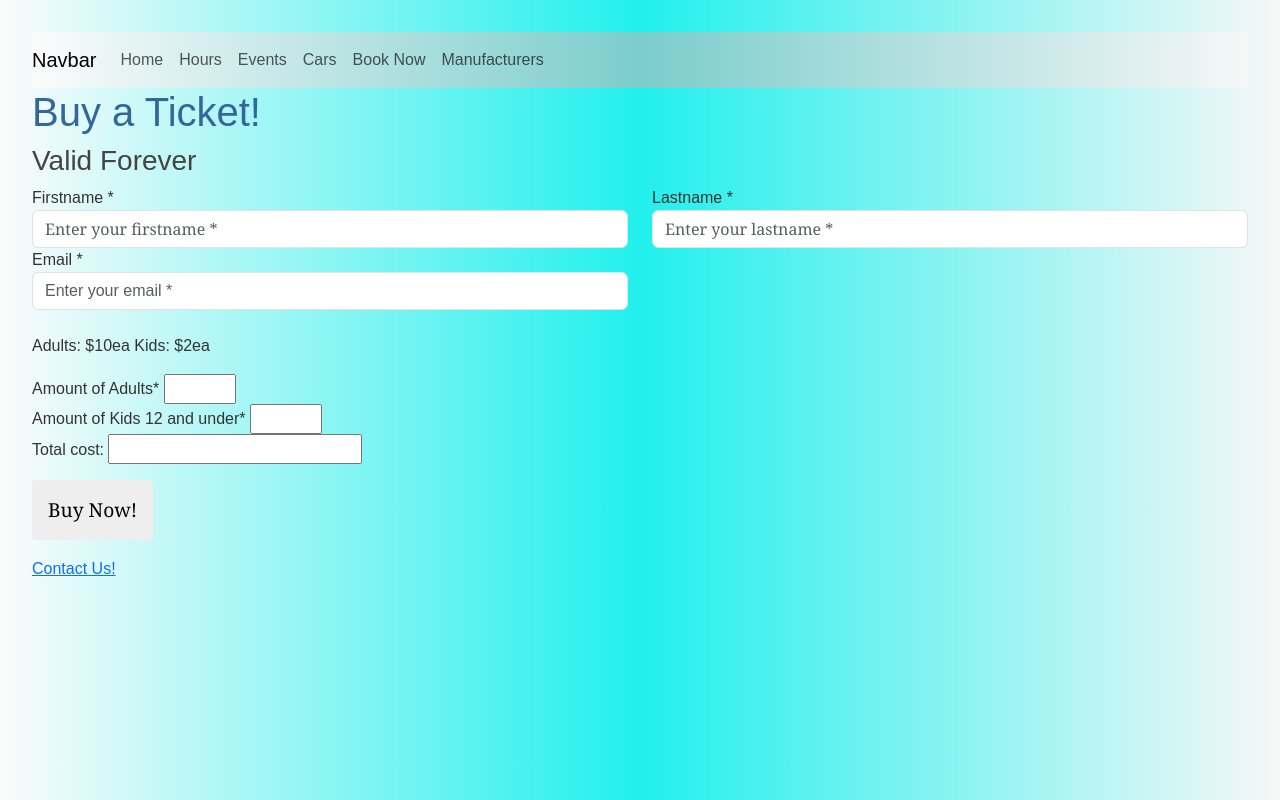
After one commit to beskro2/313-team-project, a Django app: page /ticket in a window 1280 px wide. The commit adds this page. Run offline with Django 4.2, Linux system fonts and the light colour scheme; some libraries are stand-ins or nearby versions.

Commit message:
buy tickects

```diff
--- a/radiator_springs/cars/templates/booking.html
+++ b/radiator_springs/cars/templates/booking.html
@@ -7,7 +7,7 @@
     {% load static %}
     {% bootstrap_javascript %}
 </head>
-<link rel="stylesheet" href="{% static 'css/bootstrap.min.css' %}">
+     <link rel="stylesheet" href="{% static 'css/bootstrap.min.css' %}">
 <body>
     <!--navbarcode -->
     <nav class="navbar navbar-expand-lg navbar-light bg-light">
@@ -19,7 +19,7 @@
         <div class="collapse navbar-collapse" id="navbarSupportedContent">
             <ul class="navbar-nav mr-auto">
                 <li class="nav-item active">
-                    <a class="nav-link" href="index.html">Home</a>
+                    <a class="nav-link" href="index">Home</a>
                 </li>
                 <li class="nav-item">
                     <a class="nav-link" href="hours">Hours</a>
--- a/radiator_springs/cars/templates/hours.html
+++ b/radiator_springs/cars/templates/hours.html
@@ -74,8 +74,8 @@
 {% endblock %}
 
 
+  <a href="ticket" style = 'font-size: 50px;'>Buy Tickets Now!</a>
 
-      <a class="link" href="contact_us">Contact Us!</a>
 
 </body>
 </html>
--- /dev/null
+++ b/radiator_springs/cars/templates/ticket.html
@@ -0,0 +1,135 @@
+<!DOCTYPE html>
+<html>
+<head>
+  <title>{% block title %}{% endblock %}</title>
+  {% load bootstrap5 %}
+  {% bootstrap_css %}
+  {% load static %}
+  {% bootstrap_javascript %}
+</head>
+<link rel = "stylesheet" href='{% static "css/cssIndex.css" %}'>
+<body>
+    <!--navbarcode -->
+    <nav class="navbar navbar-expand-lg navbar-light bg-light">
+        <a class="navbar-brand" href="#">Navbar</a>
+        <button class="navbar-toggler" type="button" data-toggle="collapse" data-target="#navbarSupportedContent" aria-controls="navbarSupportedContent" aria-expanded="false" aria-label="Toggle navigation">
+          <span class="navbar-toggler-icon"></span>
+        </button>
+
+        <div class="collapse navbar-collapse" id="navbarSupportedContent">
+          <ul class="navbar-nav mr-auto">
+            <li class="nav-item active">
+              <a class="nav-link" href="index">Home</a>
+            </li>
+            <li class="nav-item">
+              <a class="nav-link" href="hours">Hours</a>
+            </li>
+            <li class="nav-item">
+              <a class="nav-link" href="events">Events</a>
+            </li>
+            <li class="nav-item">
+              <a class="nav-link" href="car_page">Cars</a>
+            </li>
+            <li class="nav-item">
+              <a class="nav-link" href="booking">Book Now</a>
+            </li>
+            <li class="nav-item">
+              <a class="nav-link" href="manufacturer">Manufacturers</a>
+            </li>
+          </ul>
+        </div>
+      </nav>
+      <!--navbarcode end -->
+
+    </div>
+    <h1>Buy a Ticket!</h1>
+    <h3>Valid Forever</h3>
+    <div id="contact">
+        <form method="POST" action="{% url 'contact_us' %}">
+            {% csrf_token %}
+            <div class="messages"></div>
+
+            <div class="controls">
+
+                <div class="row">
+                    <div class="col-md-6">
+                        <div class="form-group">
+                            <label for="form_name">Firstname *</label>
+                            <input id="form_name" type="text" name="name" class="form-control" placeholder="Enter your firstname *" required="required" data-error="Firstname is required.">
+                            <div class="help-block with-errors"></div>
+                        </div>
+                    </div>
+                    <div class="col-md-6">
+                        <div class="form-group">
+                            <label for="form_lastname">Lastname *</label>
+                            <input id="form_lastname" type="text" name="surname" class="form-control" placeholder="Enter your lastname *" required="required" data-error="Lastname is required.">
+                            <div class="help-block with-errors"></div>
+                        </div>
+                    </div>
+                </div>
+                <div class="row">
+                    <div class="col-md-6">
+                        <div class="form-group">
+                            <label for="form_email">Email *</label>
+                            <input id="form_email" type="email" name="email" class="form-control" placeholder="Enter your email *" required="required" data-error="Valid email is required.">
+                            <div class="help-block with-errors"></div>
+                        </div>
+                    </div>
+                </div>
+                <br>
+                <p>Adults: $10ea Kids: $2ea</p>
+                <div class="row">
+                    <div class="col-md-12">
+                      <div class="form-group">
+                        <label for="form_message">Amount of Adults* </label>
+                        <input type="number" id="Adults" name="Adults" min="1" max="100">
+                      </div>
+                    </div>
+                  </div>
+                  <div class="row">
+                    <div class="col-md-12">
+                      <div class="form-group">
+                        <label for="form_message">Amount of Kids 12 and under*</label>
+                        <input type="number" id="Kids" name="Kids" min="1" max="100">
+                      </div>
+                    </div>
+                  </div>
+                  <div class="row">
+                    <div class="col-md-12">
+                      <label for="TotalCost">Total cost:</label>
+                      <input type="text" id="TotalCost" name="TotalCost" readonly>
+                    </div>
+                  </div>
+                  <script>
+                    const kidsInput = document.getElementById('Kids');
+                    const adultsInput = document.getElementById('Adults');
+                    const totalCostInput = document.getElementById('TotalCost');
+
+                    function calculateTotalCost() {
+                    const adultsPrice = 10;
+                    const kidsPrice = 2;
+                    const adultsCount = parseInt(adultsInput.value) || 0;
+                     const kidsCount = parseInt(kidsInput.value) || 0;
+                         const totalCost = adultsCount * adultsPrice + kidsCount * kidsPrice;
+                        totalCostInput.value = totalCost;
+                        }
+
+                    adultsInput.addEventListener('input', calculateTotalCost);
+                        kidsInput.addEventListener('input', calculateTotalCost);
+
+                  </script>
+
+
+
+                    <div class="col-md-12">
+                        <button type="submit">Buy Now!</button>
+                    </div>
+                </div>
+            </div>
+
+        </form>
+
+      <a class="link" href="contact_us">Contact Us!</a>
+
+</body>
+</html>
--- a/radiator_springs/cars/views.py
+++ b/radiator_springs/cars/views.py
@@ -48,3 +48,8 @@ def hours(request):
 def manufacturer(request):
     template = loader.get_template('manufacturer.html')
     return HttpResponse(template.render())
+
+
+def ticket(request):
+    template = loader.get_template('ticket.html')
+    return HttpResponse(template.render())
--- a/radiator_springs/radiator_springs/urls.py
+++ b/radiator_springs/radiator_springs/urls.py
@@ -26,7 +26,7 @@ urlpatterns = [
     path('events', views.events, name='events'),
     path('hours', views.hours, name='hours'),
     path('manufacturer', views.manufacturer, name='manufacturer'),
-
+    path('ticket', views.ticket, name = 'ticket'),
 
     path('admin/', admin.site.urls),
 ]
```
